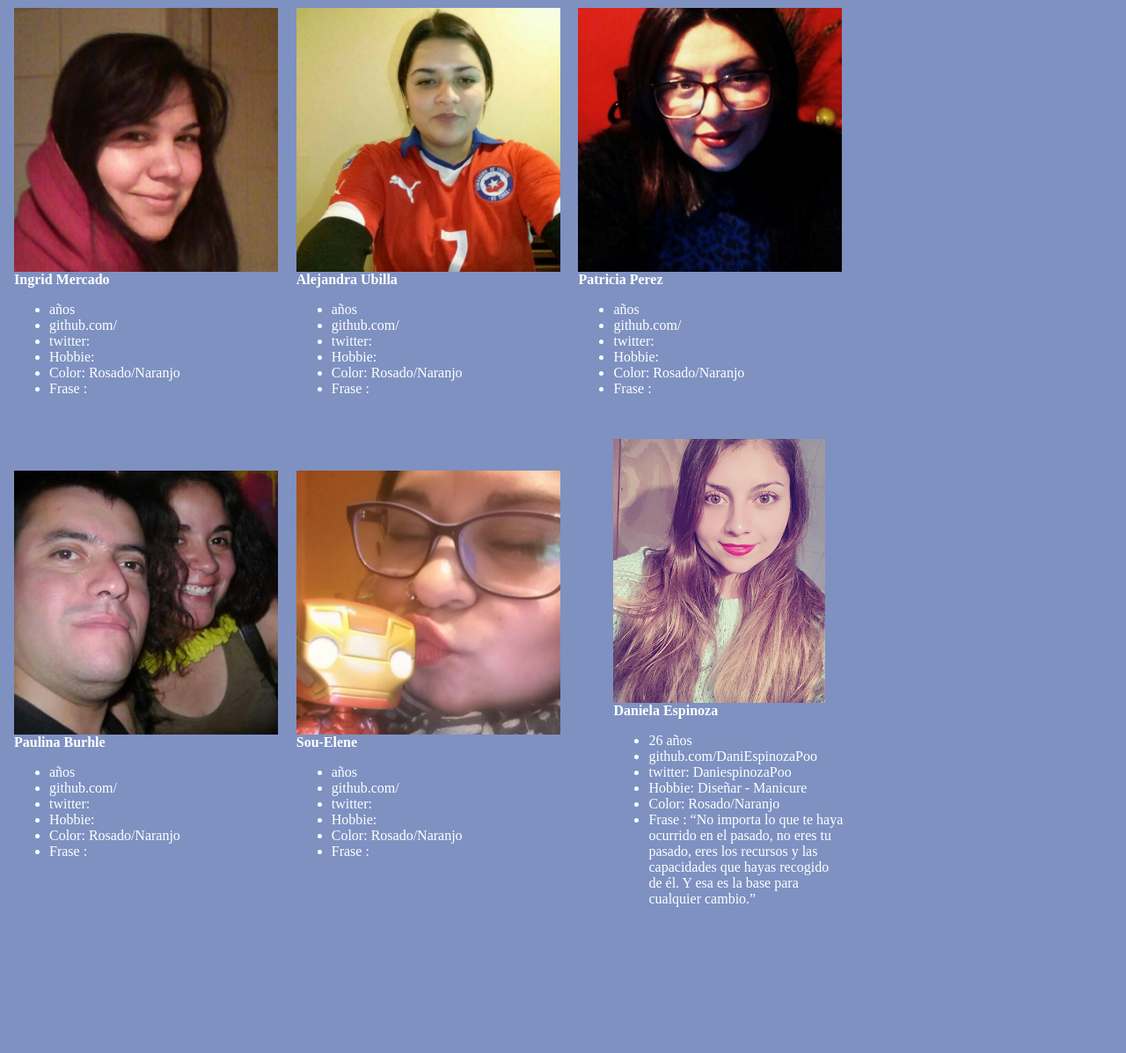
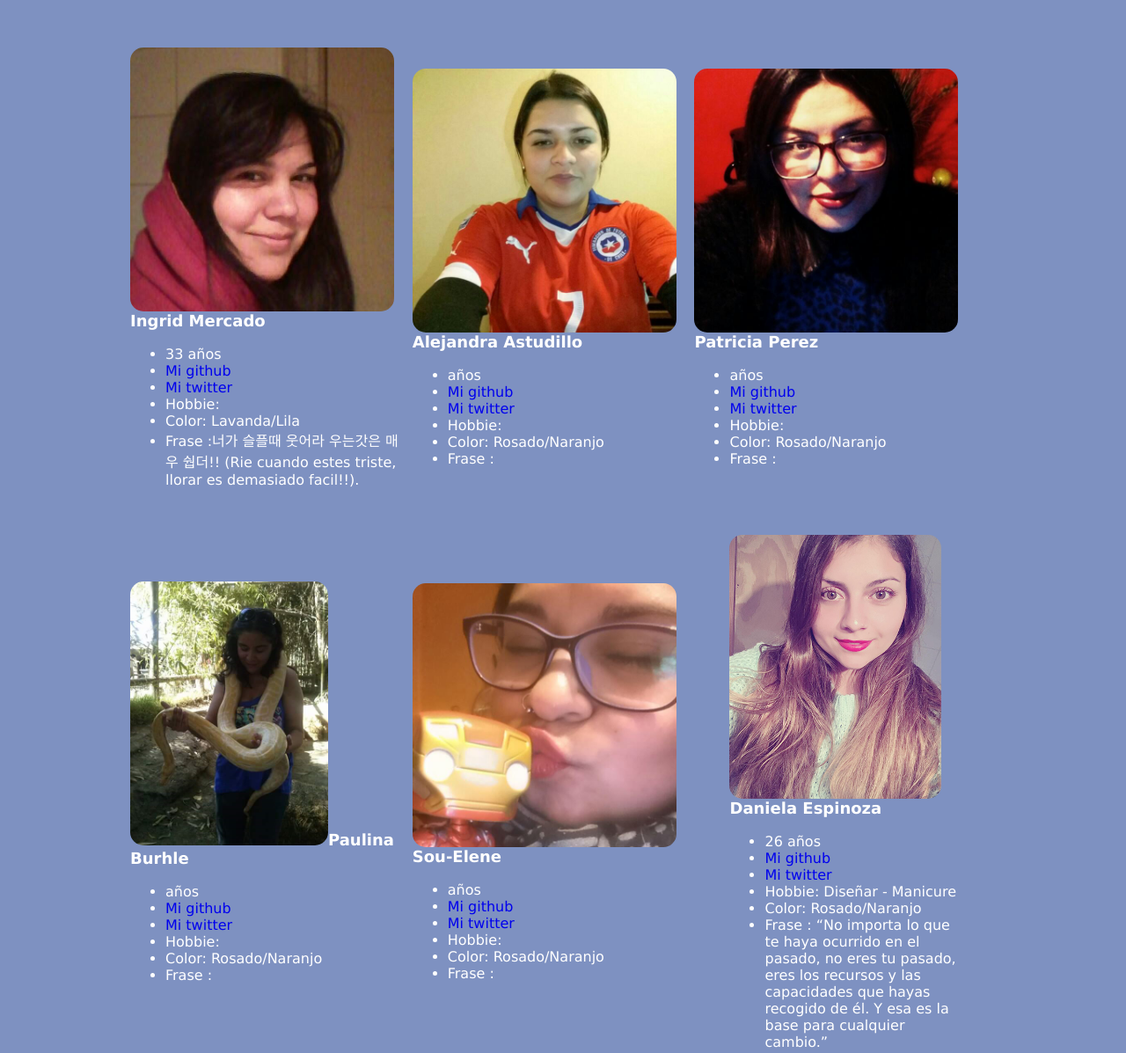
Before and after one commit to DaniEspinozaPoo/homework, a plain HTML site: page index.html in a window 1280 px wide. Shown: the part 772-1969 px from the top of the page at 88% size. Before the commit the page ends 1944 px from the top, so only its background shows below. Drawn offline with Linux system fonts and the light colour scheme.

Commit message:
agregue el css

```diff
--- /dev/null
+++ b/estilo.css
@@ -0,0 +1,20 @@
+body{
+	font-family: Verdana;
+	padding: 0 15px;
+	text-align: center;
+}
+header{
+	text-align: center;
+}
+a{
+	text-decoration: none;
+}
+p{
+	font-size: 18px;
+}
+img {
+	border-radius: 15px;
+}
+table{
+	margin: 0 auto;
+}
--- a/index.html
+++ b/index.html
@@ -1,10 +1,11 @@
 <!DOCTYPE>
 <head>
 <meta http-equiv="Content-Type" content="text/html; charset=UTF-8" />
+<link rel="stylesheet" type="text/css" href="estilo.css">
 <title>LOBAS</title>
 </head>
-<img src="BANNER.jpg" width="1000"/>
 <body bgcolor="#7E91C1" text="#FFFFFF">
+<header><img src="BANNER.jpg" width="1000"/></header>
 <hr />
 <table width="1000" height="800" border="0,5" cellpadding="6" cellspacing="2">
   <tr>
@@ -14,27 +15,27 @@
     <td width="335">&nbsp;</td>
   </tr>
 
-    <td><p><img src="fotos niñas/IMG_1250.JPG" height="300" /><br />
+    <td><p><img src="fotos niñas/IMG_1250.JPG" height="300" /><br />
 
         <strong>Alejandra Contreras </strong><br>
         </p>
             <ul>
               <li> años</li>
-              <li> github.com/</li>
-              <li> twitter: </li>
+              <li><a href="https://github.com/">Mi github</a></li>
+              <li><a href="https://twitter.com/">Mi twitter</a></li>
               <li> Hobbie: </li>
               <li> Color: Rosado/Naranjo </li>
               <li> Frase : </li>
             </ul>
     <p>&nbsp; </p></td>
-        <td><p><img src="fotos niñas/IMG_1252.jpg" height="300" /><br />
+        <td><p><img src="fotos niñas/IMG_1252.jpg" height="300" /><br />
 
         <strong>Vale Barrientos </strong><br>
         </p>
           <ul>
             <li> años</li>
-            <li> github.com/</li>
-            <li> twitter: </li>
+            <li><a href="https://github.com/">Mi github</a></li>
+            <li><a href="https://twitter.com/">Mi twitter</a></li>
             <li> Hobbie: </li>
             <li> Color: Rosado/Naranjo </li>
             <li> Frase : </li>
@@ -42,38 +43,38 @@
       <p>&nbsp; </p></td>
 
   <tr>
-    <td><p><img src="fotos niñas/IMG_1247.JPG" height="300" /><br />
+    <td><p><img src="fotos niñas/IMG_1247.JPG" height="300" /><br />
 
         <strong>Ingrid Mercado</strong><br>
     </p>
       <ul>
+        <li> 33 años</li>
+        <li><a href="https://github.com/Srta-Iny">Mi github</a></li>
+        <li><a href="https://twitter.com/inymerca">Mi twitter</a> </li>
+        <li> Hobbie: </li>
+        <li> Color: Lavanda/Lila </li>
+        <li> Frase :너가 슬플때 웃어라 우는갓은 매우 쉅더!! (Rie cuando estes triste, llorar es demasiado facil!!). </li>
+      </ul>
+    <p>&nbsp; </p></td>
+    <td><p><img src="fotos niñas/IMG_1246.JPG" height="300" /><br />
+        <strong>Alejandra Astudillo</strong><br>
+    </p>
+      <ul>
         <li> años</li>
-        <li> github.com/</li>
-        <li> twitter: </li>
+       <li> <a href="https://github.com/">Mi github</a></li>
+        <li> <a href="https://twitter.com/">Mi twitter</a></li>
         <li> Hobbie: </li>
         <li> Color: Rosado/Naranjo </li>
         <li> Frase : </li>
       </ul>
     <p>&nbsp; </p></td>
-    <td><p><img src="fotos niñas/IMG_1246.JPG" height="300" /><br />
-        <strong>Alejandra Ubilla</strong><br>
-    </p>
-      <ul>
-        <li> años</li>
-        <li> github.com/</li>
-        <li> twitter: </li>
-        <li> Hobbie: </li>
-        <li> Color: Rosado/Naranjo </li>
-        <li> Frase : </li>
-      </ul>
-    <p>&nbsp; </p></td>
-    <td><p><img src="fotos niñas/IMG_1245.JPG" height="300"/> <br />
+    <td><p><img src="fotos niñas/IMG_1245.JPG" height="300"/> <br />
         <strong>Patricia Perez</strong><br>
     </p>
       <ul>
         <li> años</li>
-        <li> github.com/</li>
-        <li> twitter: </li>
+        <li> <a href="https://github.com/">Mi github</a></li>
+        <li> <a href="https://twitter.com/">Mi twitter</a></li>
         <li> Hobbie: </li>
         <li> Color: Rosado/Naranjo </li>
         <li> Frase : </li>
@@ -81,23 +82,23 @@
     <p>&nbsp; </p></td>
   </tr>
   <tr>
-    <td><p><img src="fotos niñas/IMG_1244.JPG" height="300"/><strong>Paulina Burhle</strong><br>
+    <td><p><img src="fotos niñas/img_paulina.jpg" height="300"/><strong>Paulina Burhle</strong><br>
     </p>
       <ul>
         <li> años</li>
-        <li> github.com/</li>
-        <li> twitter: </li>
+        <li> <a href="https://github.com/">Mi github</a></li>
+        <li> <a href="https://twitter.com/">Mi twitter</a></li>
         <li> Hobbie: </li>
         <li> Color: Rosado/Naranjo </li>
         <li> Frase : </li>
       </ul>
     <p>&nbsp; </p></td>
-    <td><p><img src="fotos niñas/IMG_1243.JPG" height="300"/><strong>Sou-Elene</strong><br>
+    <td><p><img src="fotos niñas/IMG_1243.JPG" height="300"/><strong>Sou-Elene</strong><br>
     </p>
       <ul>
         <li>  años</li>
-        <li> github.com/</li>
-        <li> twitter: </li>
+        <li> <a href="https://github.com/">Mi github</a></li>
+        <li> <a href="https://twitter.com/">Mi twitter</a></li>
         <li> Hobbie: </li>
         <li> Color: Rosado/Naranjo </li>
         <li> Frase : </li>
@@ -108,12 +109,12 @@
 
     <td><blockquote>
 
-      <p><img src="fotos niñas/13528527_585419341619275_2759448258899974592_o.jpg" height="300" />
+      <p><img src="fotos niñas/13528527_585419341619275_2759448258899974592_o.jpg" height="300" />
       <strong>Daniela Espinoza</strong></p>
       <ul>
         <li> 26 años</li>
-        <li> github.com/DaniEspinozaPoo </li>
-        <li> twitter: DaniespinozaPoo </li>
+        <li> <a href="https://github.com/DaniEspinozaPoo">Mi github</a></li>
+        <li> <a href="https://twitter.com/DaniespinozaPoo">Mi twitter</a></li>
         <li> Hobbie: Diseñar - Manicure </li>
         <li> Color: Rosado/Naranjo </li>
         <li> Frase : “No importa lo que te haya ocurrido en el pasado, no eres tu pasado, eres los recursos y las capacidades que hayas recogido de él. Y esa es la base para cualquier cambio.”</li>
```
Also changed, not shown: fotos niñas/img_paulina.jpg (added).
